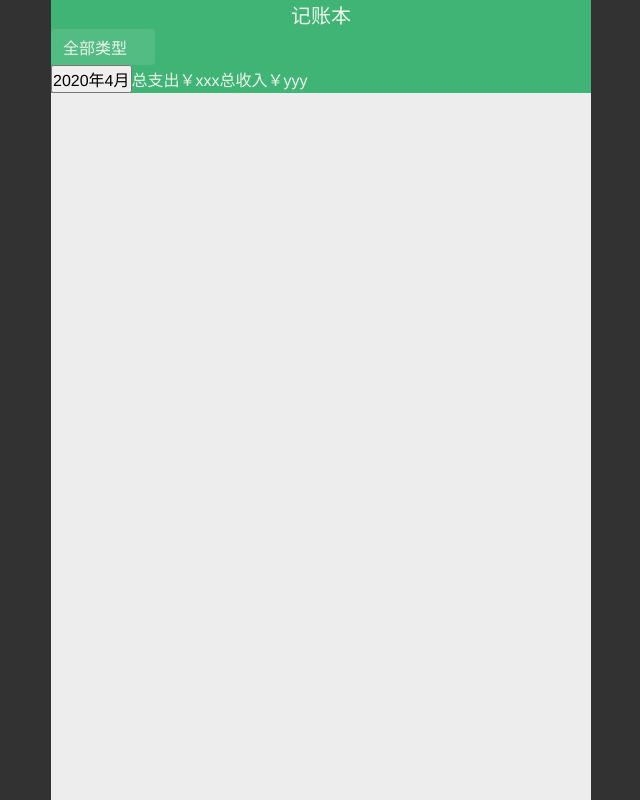
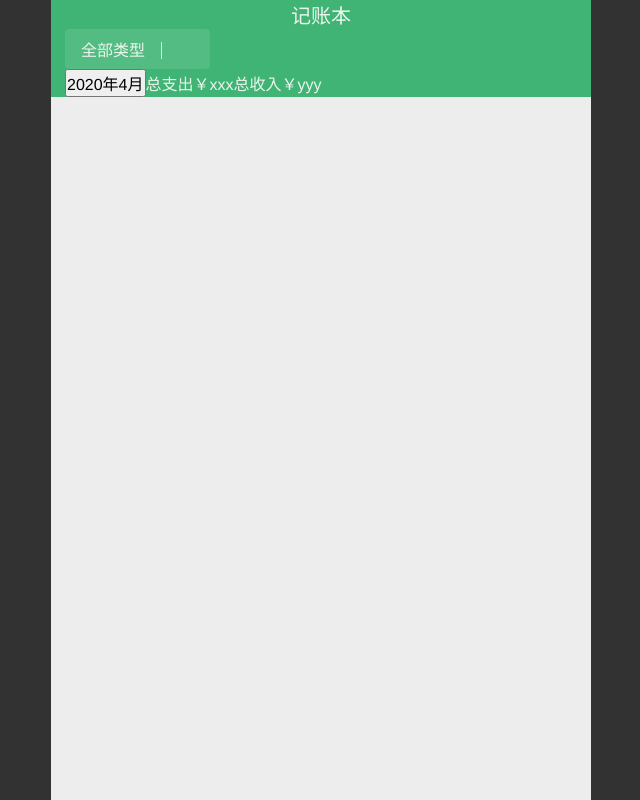
Before and after one commit to haixiangyan/weixin-cash, a React (Create React App) app: page / in a window 1280 px wide. Shown: the whole page, without its empty margins (319-959 px from the left). Built offline with nearby package versions, Linux system fonts and the light colour scheme.

Commit message:
添加分割线组件

```diff
--- /dev/null
+++ b/src/components/Dividier.tsx
@@ -0,0 +1,15 @@
+import * as React from 'react'
+import styled from 'styled-components'
+
+const VerticalDivider = styled.span`
+  border-right: 1px solid #e4e6e4;
+  margin: 0 16px;
+`
+
+const Divider: React.FC = () => {
+  return (
+    <VerticalDivider/>
+  )
+}
+
+export default Divider
--- a/src/pages/Summary.tsx
+++ b/src/pages/Summary.tsx
@@ -1,12 +1,14 @@
 import * as React from 'react'
 import styled from 'styled-components'
 import Icon from '../components/Icon'
+import Divider from '../components/Dividier'
 
 const StyledSummary = styled.div`
   color: ${props => props.theme.$white};
 `
 
 const Header = styled.header`
+  padding: 0 14px;
   background: ${props => props.theme.$success};
   .title {
     text-align: center;
@@ -15,7 +17,7 @@ const Header = styled.header`
 `
 
 const TypeButton = styled.button`
-  padding: 6px 12px;
+  padding: 8px 16px;
   color: ${props => props.theme.$white};
   background: #53BC82;
   border: none;
@@ -32,6 +34,7 @@ const Summary: React.FC = () => {
         <section>
           <TypeButton>
             <span>全部类型</span>
+            <Divider/>
             <Icon name="yingyong"/>
           </TypeButton>
         </section>
```
